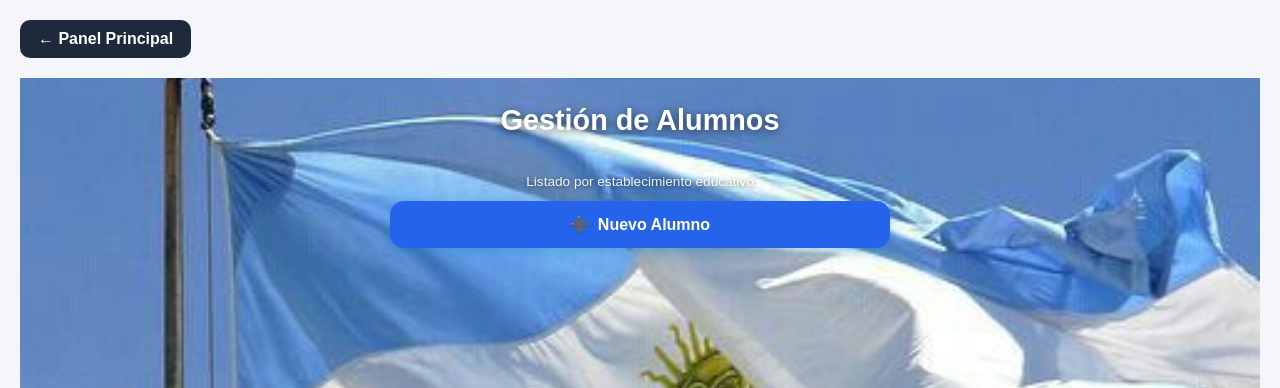
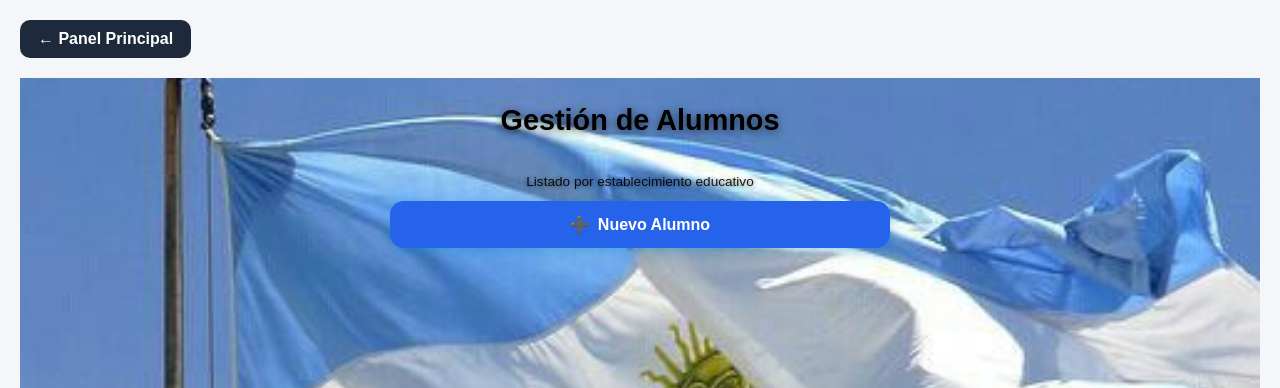
Before and after one commit to DavidAdrian2002/final_qr, a Flask app: page /alumnos in a window 1280 px wide. Shown: the part 53-441 px from the top of the page. Run offline with Flask 3, Linux system fonts and the light colour scheme; the visitor is signed in with stand-in values (Sample User, id 1); data that the repository does not hold is empty; some libraries are stand-ins or nearby versions.

Commit message:
Correccion en base 2

```diff
--- a/static/css/style.css
+++ b/static/css/style.css
@@ -18,7 +18,7 @@ html, body {
 body {
     background: #f4f6f9;
     font-family: 'Inter', system-ui, -apple-system, sans-serif;
-    color: #ffffff; /* Aseguramos texto blanco por defecto para los fondos oscuros */
+    color:black; /* Aseguramos texto blanco por defecto para los fondos oscuros */
 }
 
 /* 2. Liberar la clase container para que ocupe todo el ancho */
```
